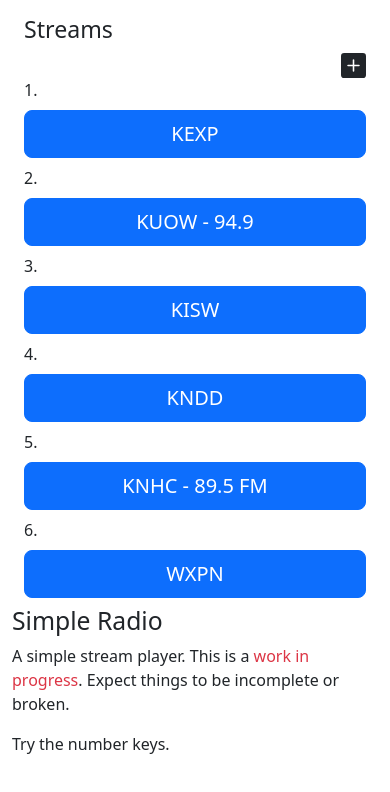
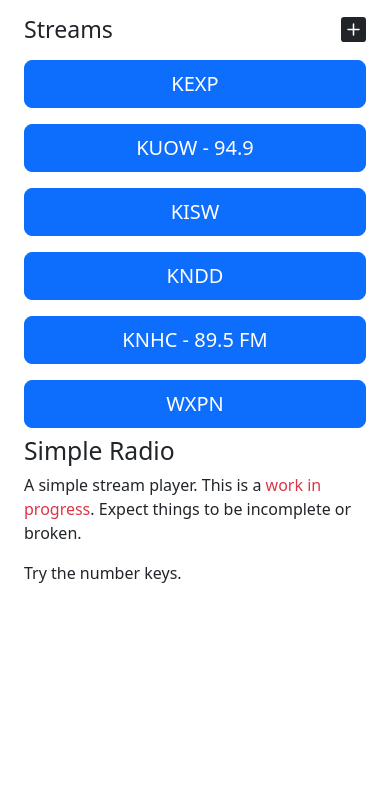
Before and after one commit to codeforkjeff/simple-radio, a React (Create React App) app: page / in a window 390 px wide. Shown: the top 792 px of the page. Built offline with nearby package versions, Linux system fonts and the light colour scheme.

Commit message:
improve display on phones

```diff
--- a/src/App.js
+++ b/src/App.js
@@ -144,13 +144,17 @@ function App() {
               dispatchPlayer={dispatchPlayer}
               />
           ) : (
-            <>
-              <h2>Simple Radio</h2>
-              <p>A simple stream player. This is
-                a <span className="text-danger">work in progress</span>.
-                Expect things to be incomplete or broken.</p>
-              <p>Try the number keys.</p>
-            </>
+            <Container>
+              <Row>
+                <Col>
+                  <h2>Simple Radio</h2>
+                  <p>A simple stream player. This is
+                    a <span className="text-danger">work in progress</span>.
+                    Expect things to be incomplete or broken.</p>
+                  <p>Try the number keys.</p>
+                </Col>
+              </Row>
+            </Container>
           )}
           <StreamPlayerControls
               playerState={playerState}
--- a/src/components/StreamList.js
+++ b/src/components/StreamList.js
@@ -35,18 +35,18 @@ function StreamList(props) {
   return (
     <Container className="overflow-auto stream-list-container">
     <Row>
-      <Col md="10">
+      <Col>
+        <div className="float-end">
+            <div className="add-stream-icon-container"><PlusSquareFill size="25" onClick={handleShow}></PlusSquareFill></div>
+        </div>
         <h3>Streams</h3>
-      </Col>
-      <Col className="d-flex justify-content-end align-items-center">
-          <div className="add-stream-icon-container"><PlusSquareFill size="25" onClick={handleShow}></PlusSquareFill></div>
       </Col>
     </Row>
       {
         streams.map((stream, i) => {
           return (
             <Row key={i}>
-              <Col md="1" className="d-flex align-items-center">{ i < 10 ? `${i+1}.` : ""}</Col>
+              <Col md="1" className="d-flex d-none d-lg-inline-flex align-items-center">{ i < 10 ? `${i+1}.` : ""}</Col>
               <Col md="11">
               <BlockButton
                 index={i}
```
